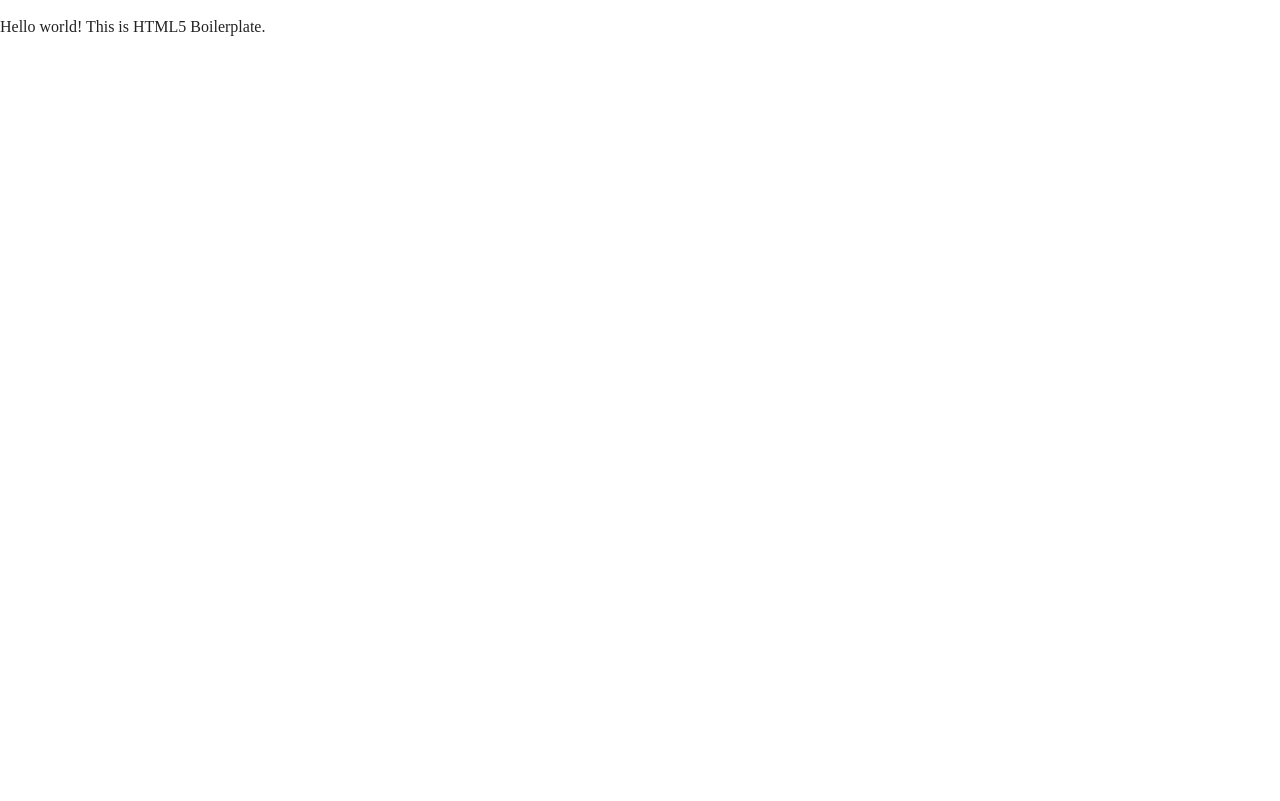
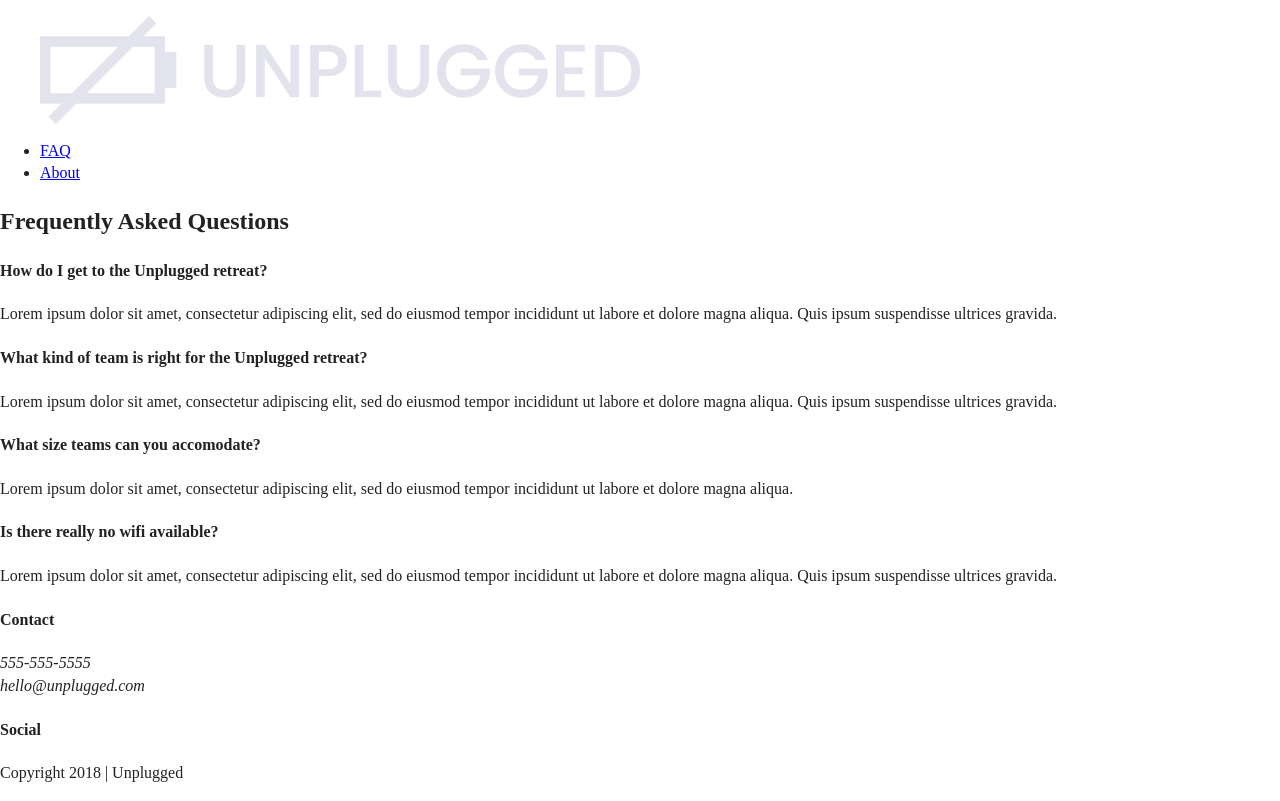
Before and after one commit to Collin-cr8/206-unplugged, a website: page faq/index.html in a window 1280 px wide. Drawn offline with Linux system fonts and the light colour scheme; files whose address does not match are found by name.

Commit message:
Added faq page html

```diff
--- a/faq/index.html
+++ b/faq/index.html
@@ -3,7 +3,7 @@
 
 <head>
   <meta charset="utf-8">
-  <title></title>
+  <title>Unplugged Retreat- FAQ</title>
   <meta name="description" content="">
   <meta name="viewport" content="width=device-width, initial-scale=1">
 
@@ -25,7 +25,92 @@
 <body>
 
   <!-- Add your site or application content here -->
-  <p>Hello world! This is HTML5 Boilerplate.</p>
+  <header>
+    <div class="content-wrapper">
+
+      <figure>
+        <a href="../index.html" target="_blank"><img src="img/unpluggedlogo.png" alt="unplugged logo"></a>
+      </figure>
+      <div class="header-divider"></div>
+      <nav>
+        <ul>
+          <li><a href="#" target="_blank">FAQ</a></li>
+          <li><a href="../about/index.html" >About</a></li>
+        </ul>
+      </nav>
+    </div> <!--Header content ends-->
+  </header>
+  <main>
+    <section class="faq">
+      <div class="content-wrapper">
+        <h2>Frequently Asked Questions</h2>
+        <div class="questions">
+          <h4>How do I get to the Unplugged retreat?</h4>
+          <p>
+            Lorem ipsum dolor sit amet, consectetur adipiscing elit, sed do eiusmod tempor
+            incididunt ut labore et dolore magna aliqua. Quis ipsum suspendisse ultrices gravida.
+          </p>
+        </div>
+        <div class="questions">
+          <h4>What kind of team is right for the Unplugged retreat?</h4>
+          <p>
+            Lorem ipsum dolor sit amet, consectetur adipiscing elit, sed do eiusmod tempor incididunt
+            ut labore et dolore magna aliqua. Quis ipsum suspendisse ultrices gravida.
+          </p>
+        </div>
+        <div class="questions">
+            <h4>What size teams can you accomodate?</h4>
+            <p>
+              Lorem ipsum dolor sit amet, consectetur adipiscing elit, sed do eiusmod
+              tempor incididunt ut labore et dolore magna aliqua.
+            </p>
+        </div>
+        <div class="questions">
+            <h4>Is there really no wifi available?</h4>
+            <p>
+              Lorem ipsum dolor sit amet, consectetur adipiscing elit, sed do eiusmod tempor incididunt
+              ut labore et dolore magna aliqua. Quis ipsum suspendisse ultrices gravida.
+            </p>
+        </div>
+      </div><!--faq section ends-->
+    </section>
+  </main>
+
+  <footer>
+    <div class="content-wrapper">
+      <div class="footer-content">
+        <div class="contact">
+          <h4>Contact</h4>
+          <address>
+            <p>
+              555-555-5555<br>
+              hello@unplugged.com
+            </p>
+          </address>
+        </div>
+        <div class="social">
+          <h4>Social</h4>
+          <div class="social-icons">
+            <p>
+              <a href="https://www.facebook.com/Skillcrush/" target="_blank"></a>
+            </p>
+            <p>
+              <a href="https://twitter.com/Skillcrush" target="_blank"></a>
+            </p>
+            <p>
+              <a href="https://www.instagram.com/skillcrush/" target="_blank"></a>
+            </p>
+          </div>
+        </div>
+      </div><!-- footer content ends -->
+    </div><!-- footer content-wrapper ends -->
+
+    <div class="copyright">
+      <p>Copyright 2018 | Unplugged</p>
+    </div>
+
+  </footer>
+
   <script src="../js/vendor/modernizr-3.11.2.min.js"></script>
   <script src="../js/plugins.js"></script>
   <script src="../js/main.js"></script>
```
Also changed, not shown: about/index.html (+4 -4 lines).
